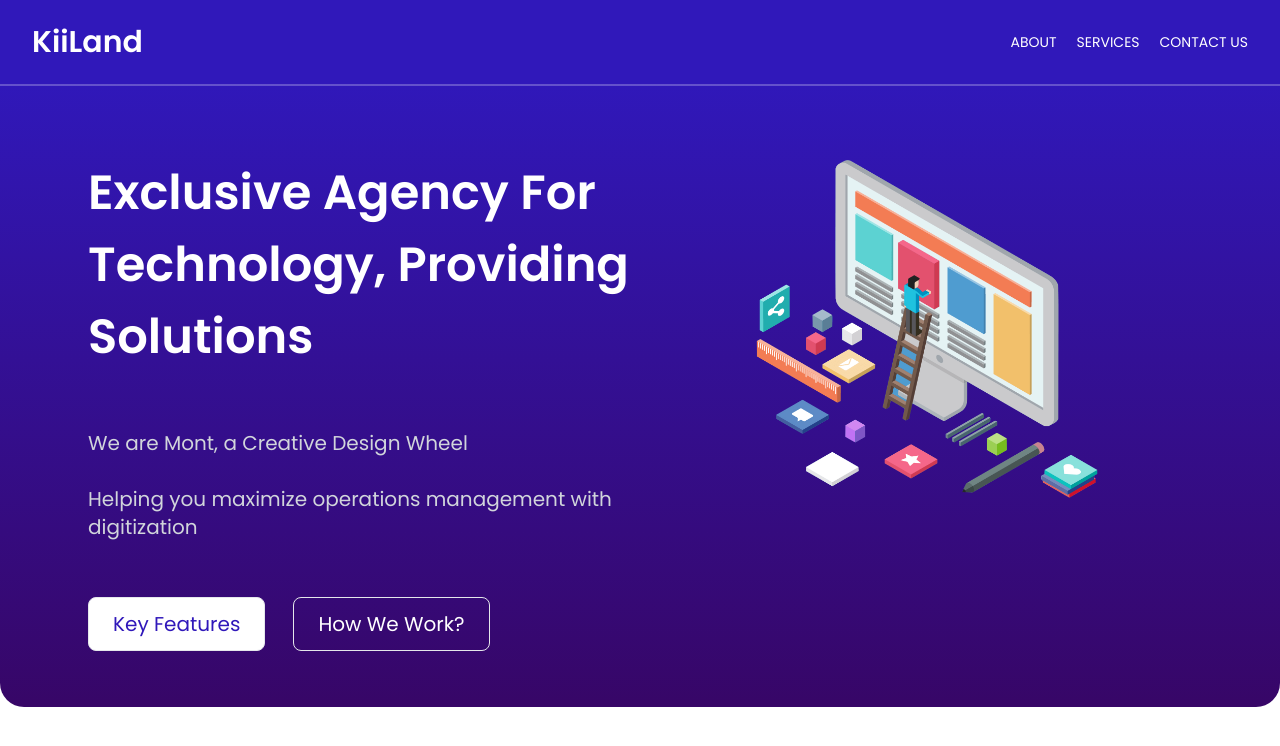
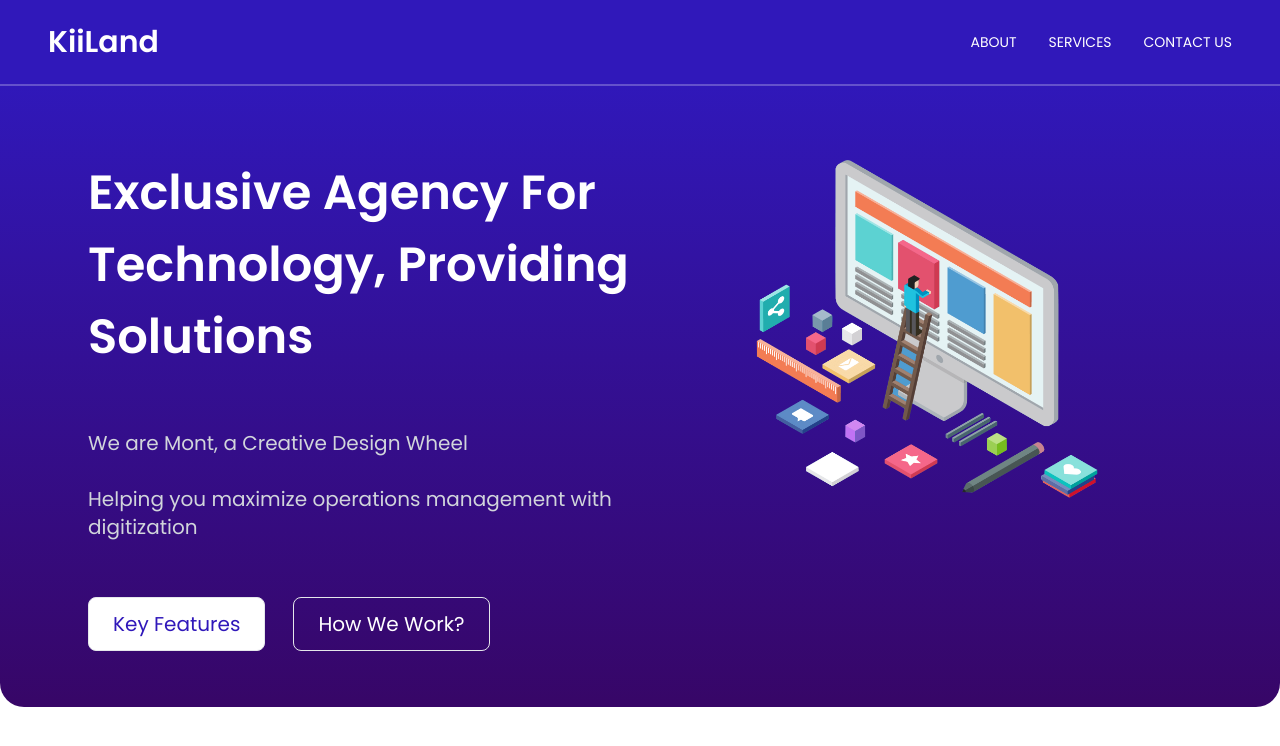
Before and after one commit to bravo-stack/Tailwind-Landing-Page, a React (Create React App) app: page / in a window 1280 px wide. Shown: the top 746 px of the page. Built offline with nearby package versions, Linux system fonts and the light colour scheme.

Commit message:
increased the padding across the x-axis

```diff
--- a/src/components/Navbar.js
+++ b/src/components/Navbar.js
@@ -10,7 +10,7 @@ function Navbar({navBarOpen, toggleNav}) {
         <>
             <nav className={`my-box-shadow lg:shadow-none relative flex flex-wrap items-center justify-between  ${classes.blueish}`}>
 
-                <div className="lg:px-8 lg:py-6 w-full flex flex-wrap items-center justify-between">
+                <div className="lg:px-12 lg:py-6 w-full flex flex-wrap items-center justify-between">
 
                     {/* Logo and button container */}
                     <div className='px-8 lg:px-0 py-7 lg:py-0 w-screen relative flex justify-between lg:w-auto lg:static lg:block lg:justify-start
@@ -34,6 +34,7 @@ function Navbar({navBarOpen, toggleNav}) {
                         <ul className="
                         flex flex-col lg:flex-row
                         gap-5
+                        lg:gap-8
                         list-none lg:ml-auto
                         w-full lg:w-auto">
                             <li className="nav-item
```
